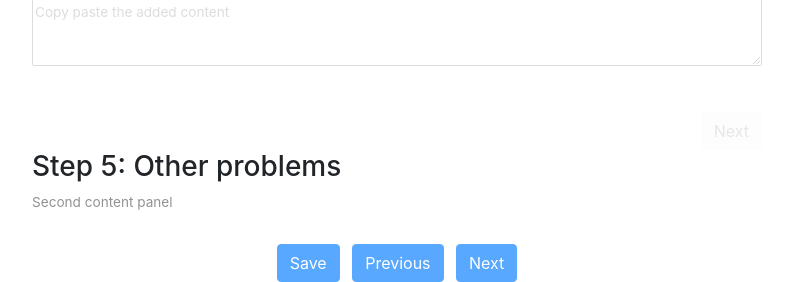
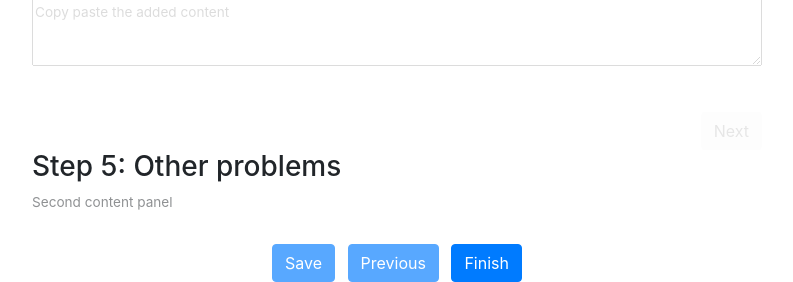
Before and after one commit to dinel/Matric-Annotator, a Symfony app: template templates/annotation/index.html.twig in a window 1280 px wide. Shown: the part 1053-1335 px from the top of the page, without its empty margins (53-846 px from the left). Run offline with Twig, Linux system fonts and the light colour scheme; the template is opened without the code that fills it, so the values that code supplies are empty; some libraries are stand-ins or nearby versions.

Commit message:
Added finish button

```diff
--- a/templates/annotation/index.html.twig
+++ b/templates/annotation/index.html.twig
@@ -39,7 +39,9 @@
                 <button type="button" class="prev-next btn btn-primary left-margin-1em">Next</button>
             </a>
             {% else %}
-                <button type="button" class="btn btn-primary left-margin-1em" disabled>Next</button>
+            <a href="{{ path('front_page') }}">
+                <button type="button" class="prev-next btn btn-primary left-margin-1em">Finish</button>
+            </a>
             {% endif %}
         </div>
     </div>
```
